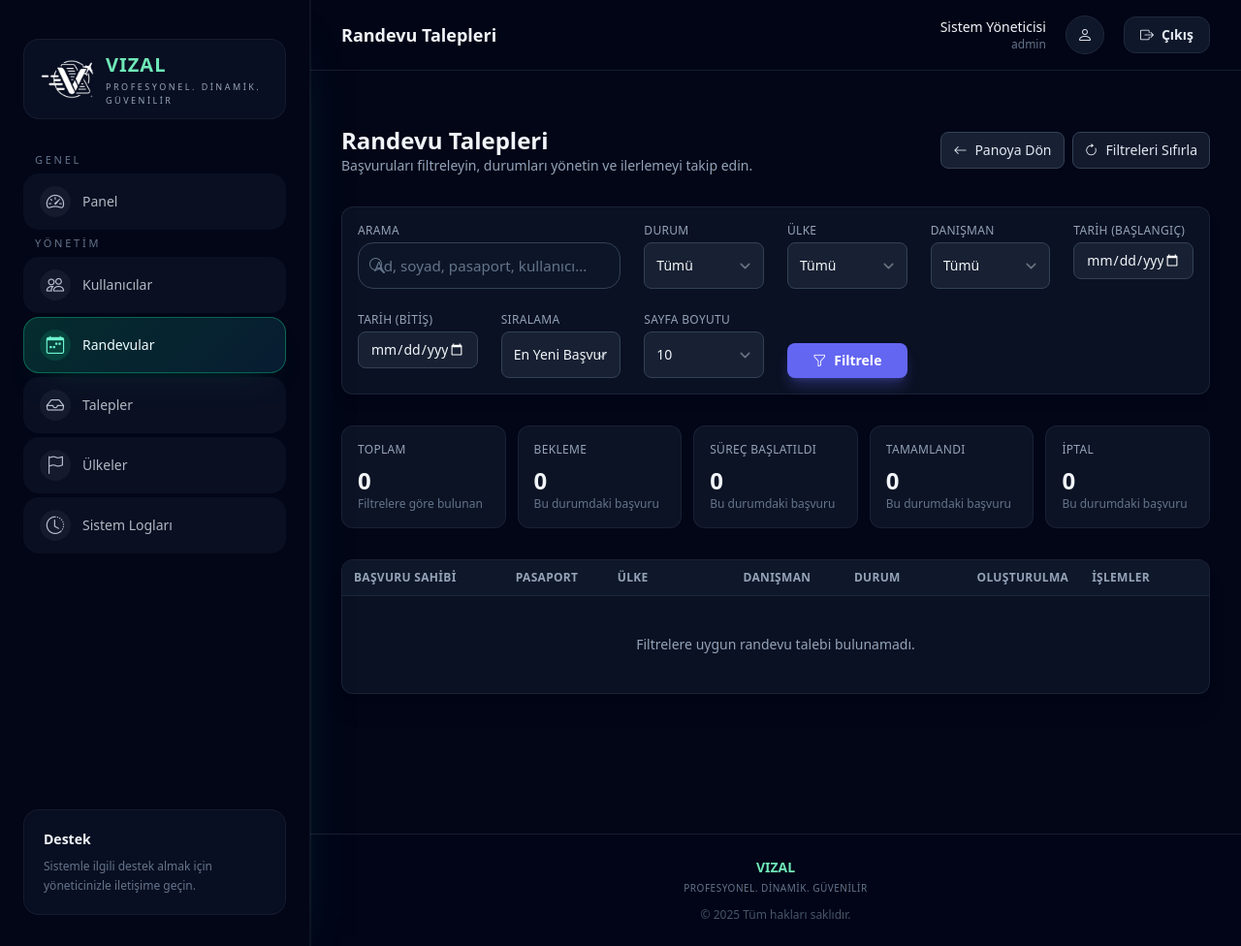
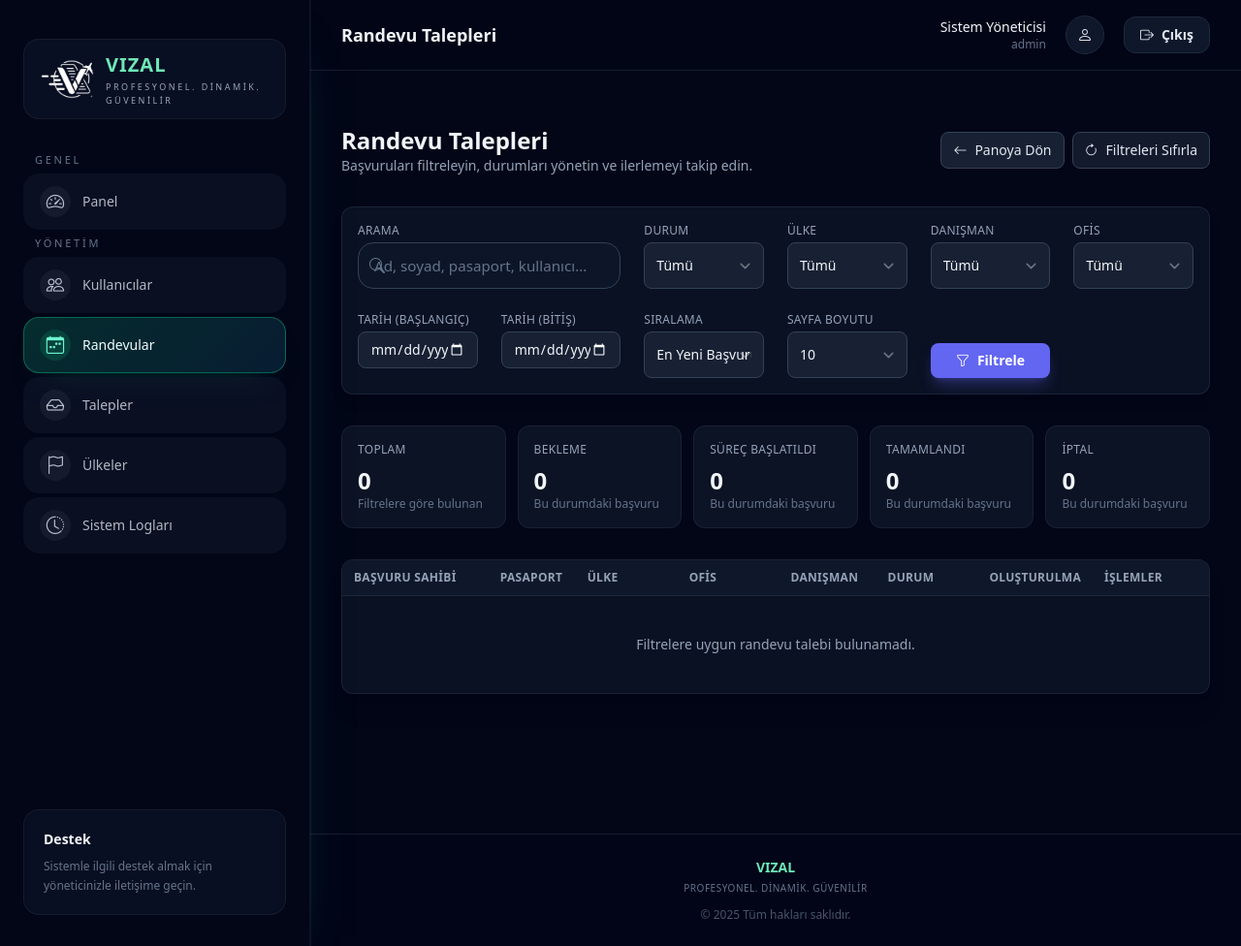
Before and after one commit to Optimus825482/vize-randevu-sistemi, a Flask app: page /admin/appointments in a window 1280 px wide. Shown: the whole page at 97% size. Run offline with Flask 3, Linux system fonts and the light colour scheme; a user stored in the database is signed in; data comes from the database, SQL or seed files in the repository; data that the repository does not hold is empty; some libraries are stand-ins or nearby versions.

Commit message:
✨ Admin panel: Ofis sütunu ve filtresi eklendi + Güvenlik iyileştirmeleri

```diff
--- a/app.py
+++ b/app.py
@@ -823,6 +823,7 @@ def admin_appointments():
     status = request.args.get('status', 'all')
     country_id = request.args.get('country_id', type=int)
     user_id = request.args.get('user_id', type=int)
+    office = request.args.get('office', '').strip()
     date_from = request.args.get('date_from')
     date_to = request.args.get('date_to')
     sort = request.args.get('sort', 'newest')
@@ -845,6 +846,9 @@ def admin_appointments():
     if country_id:
         filters.append(Appointment.country_id == country_id)
 
+    if office:
+        filters.append(Appointment.office == office)
+
     if date_from:
         try:
             start_date = datetime.strptime(date_from, '%Y-%m-%d')
@@ -893,6 +897,7 @@ def admin_appointments():
         'status': status,
         'country_id': country_id if country_id else '',
         'user_id': user_id if user_id else '',
+        'office': office,
         'date_from': date_from or '',
         'date_to': date_to or '',
         'sort': sort,
--- a/templates/admin/appointments.html
+++ b/templates/admin/appointments.html
@@ -74,6 +74,22 @@
         </div>
 
         <div class="xl:col-span-2">
+            <label for="office"
+                class="mb-1 block text-xs font-medium uppercase tracking-wide text-slate-400">Ofis</label>
+            <select id="office" name="office"
+                class="w-full rounded-lg border border-slate-700 bg-slate-800/70 px-3 py-2 text-sm text-slate-100 focus:border-indigo-400 focus:outline-none focus:ring-2 focus:ring-indigo-500/40">
+                <option value="">Tümü</option>
+                <option value="İzmir Ofis" {{ 'selected' if filters.office=='İzmir Ofis' }}>İzmir Ofis</option>
+                <option value="İstanbul Gayrettepe Ofis" {{ 'selected' if filters.office=='İstanbul Gayrettepe Ofis' }}>İstanbul Gayrettepe Ofis</option>
+                <option value="İstanbul Beyoğlu Ofis" {{ 'selected' if filters.office=='İstanbul Beyoğlu Ofis' }}>İstanbul Beyoğlu Ofis</option>
+                <option value="Antalya Ofis" {{ 'selected' if filters.office=='Antalya Ofis' }}>Antalya Ofis</option>
+                <option value="Bursa Ofis" {{ 'selected' if filters.office=='Bursa Ofis' }}>Bursa Ofis</option>
+                <option value="Edirne Ofis" {{ 'selected' if filters.office=='Edirne Ofis' }}>Edirne Ofis</option>
+                <option value="Ankara Ofis" {{ 'selected' if filters.office=='Ankara Ofis' }}>Ankara Ofis</option>
+            </select>
+        </div>
+
+        <div class="xl:col-span-2">
             <label class="mb-1 block text-xs font-medium uppercase tracking-wide text-slate-400">Tarih
                 (Başlangıç)</label>
             <input type="date" name="date_from" value="{{ filters.date_from }}"
@@ -140,21 +156,24 @@
             <table class="w-full divide-y divide-slate-800">
                 <thead class="bg-slate-900">
                     <tr class="text-[10px] sm:text-xs uppercase tracking-[0.15em] sm:tracking-wide text-slate-400">
-                        <th scope="col" class="px-2 sm:px-3 py-2.5 text-left w-[20%] min-w-[140px]">Başvuru Sahibi</th>
-                        <th scope="col" class="px-2 sm:px-3 py-2.5 text-left w-[12%] min-w-[100px]">Pasaport</th>
+                        <th scope="col" class="px-2 sm:px-3 py-2.5 text-left w-[18%] min-w-[130px]">Başvuru Sahibi</th>
+                        <th scope="col" class="px-2 sm:px-3 py-2.5 text-left w-[10%] min-w-[90px]">Pasaport</th>
                         <th scope="col"
-                            class="px-2 sm:px-3 py-2.5 text-left hidden lg:table-cell w-[15%] min-w-[120px]">
+                            class="px-2 sm:px-3 py-2.5 text-left hidden lg:table-cell w-[12%] min-w-[100px]">
                             Ülke</th>
                         <th scope="col"
-                            class="px-2 sm:px-3 py-2.5 text-left hidden xl:table-cell w-[13%] min-w-[110px]">
+                            class="px-2 sm:px-3 py-2.5 text-left hidden xl:table-cell w-[12%] min-w-[100px]">
+                            Ofis</th>
+                        <th scope="col"
+                            class="px-2 sm:px-3 py-2.5 text-left hidden xl:table-cell w-[11%] min-w-[100px]">
                             Danışman</th>
-                        <th scope="col" class="px-2 sm:px-3 py-2.5 text-left w-[15%] min-w-[110px]">Durum</th>
-                        <th scope="col" class="px-2 sm:px-3 py-2.5 text-left hidden lg:table-cell w-[10%] min-w-[90px]">
+                        <th scope="col" class="px-2 sm:px-3 py-2.5 text-left w-[12%] min-w-[100px]">Durum</th>
+                        <th scope="col" class="px-2 sm:px-3 py-2.5 text-left hidden lg:table-cell w-[8%] min-w-[80px]">
                             Oluşturulma</th>
                         <th scope="col"
-                            class="px-2 sm:px-3 py-2.5 text-left hidden 2xl:table-cell w-[10%] min-w-[90px]">
+                            class="px-2 sm:px-3 py-2.5 text-left hidden 2xl:table-cell w-[8%] min-w-[80px]">
                             Güncellenme</th>
-                        <th scope="col" class="px-2 sm:px-3 py-2.5 text-left w-[15%] min-w-[130px]">İşlemler</th>
+                        <th scope="col" class="px-2 sm:px-3 py-2.5 text-left w-[13%] min-w-[120px]">İşlemler</th>
                     </tr>
                 </thead>
                 <tbody class="divide-y divide-slate-800/80 text-[11px] sm:text-xs">
@@ -177,6 +196,12 @@
                                 <div class="truncate">
                                     <div class="text-slate-100 truncate">{{ appointment.country.name }}</div>
                                 </div>
+                            </div>
+                        </td>
+                        <td class="px-2 sm:px-3 py-2.5 hidden xl:table-cell">
+                            <div class="flex items-center gap-1.5">
+                                <i class="bi bi-building text-amber-400 flex-shrink-0"></i>
+                                <div class="text-slate-100 truncate">{{ appointment.office or '—' }}</div>
                             </div>
                         </td>
                         <td class="px-2 sm:px-3 py-2.5 hidden xl:table-cell">
@@ -230,7 +255,7 @@
                     {% endfor %}
                     {% else %}
                     <tr>
-                        <td colspan="8"
+                        <td colspan="9"
                             class="px-3 sm:px-4 py-8 sm:py-10 text-center text-slate-400 text-xs sm:text-sm">
                             Filtrelere uygun randevu talebi bulunamadı.
                         </td>
```
Also changed, not shown: HIZLI_OZET_RAPOR.md (+4 -4 lines).
